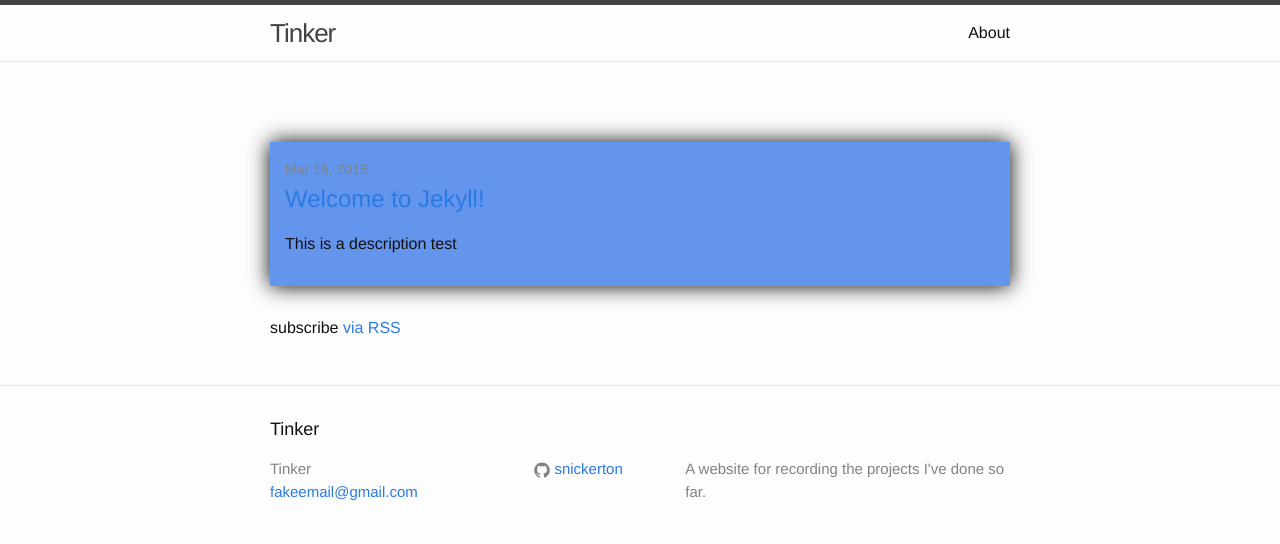
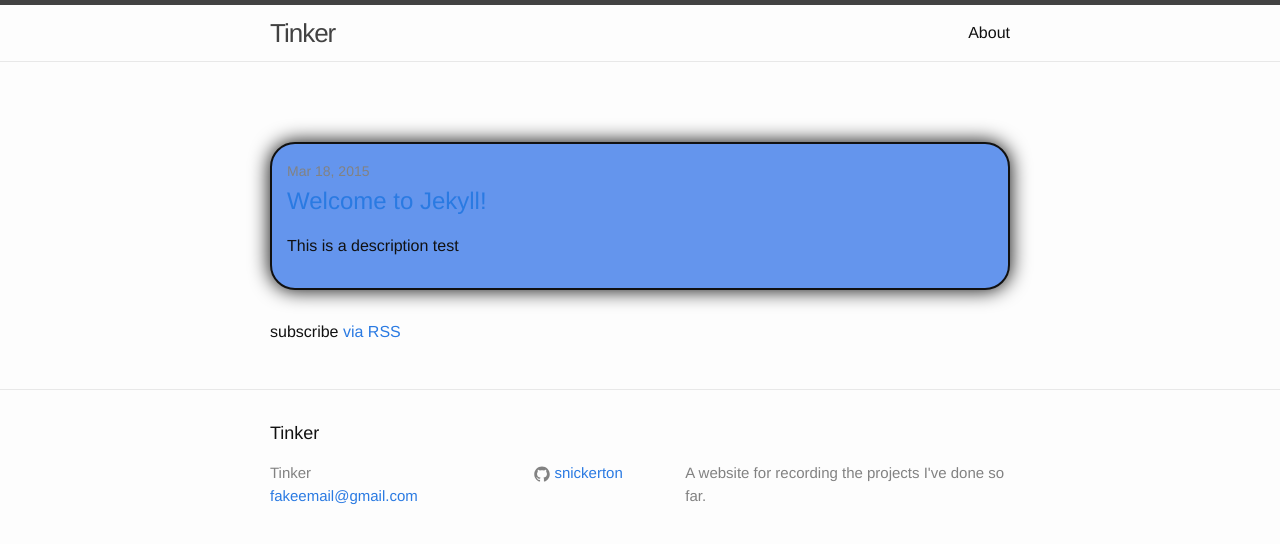
Before and after one commit to snickerton/snickerton.github.legacy, a Jekyll site: the page built from index.html, in a window 1280 px wide. Shown: the top 544 px of the page. Built offline with Jekyll 4.4.1, drawn with Linux system fonts in a browser that asks for light colours.

Commit message:
Update main.scss

```diff
--- a/css/main.scss
+++ b/css/main.scss
@@ -31,6 +31,8 @@
     background-color: #6495ed;
     margin-top: 50px;
     box-shadow: 0 0 20px black;
+    border: 2px solid;
+    border-radius: 25px;
     padding:15px;
 }
 
```
